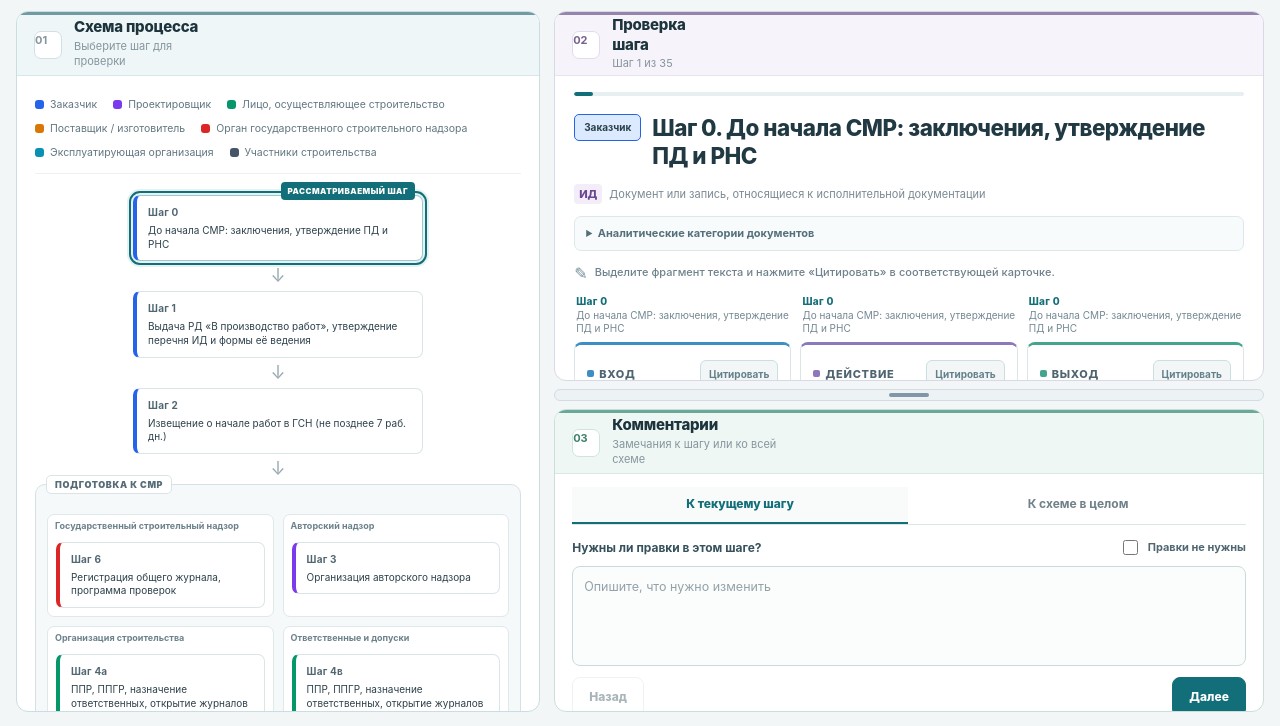
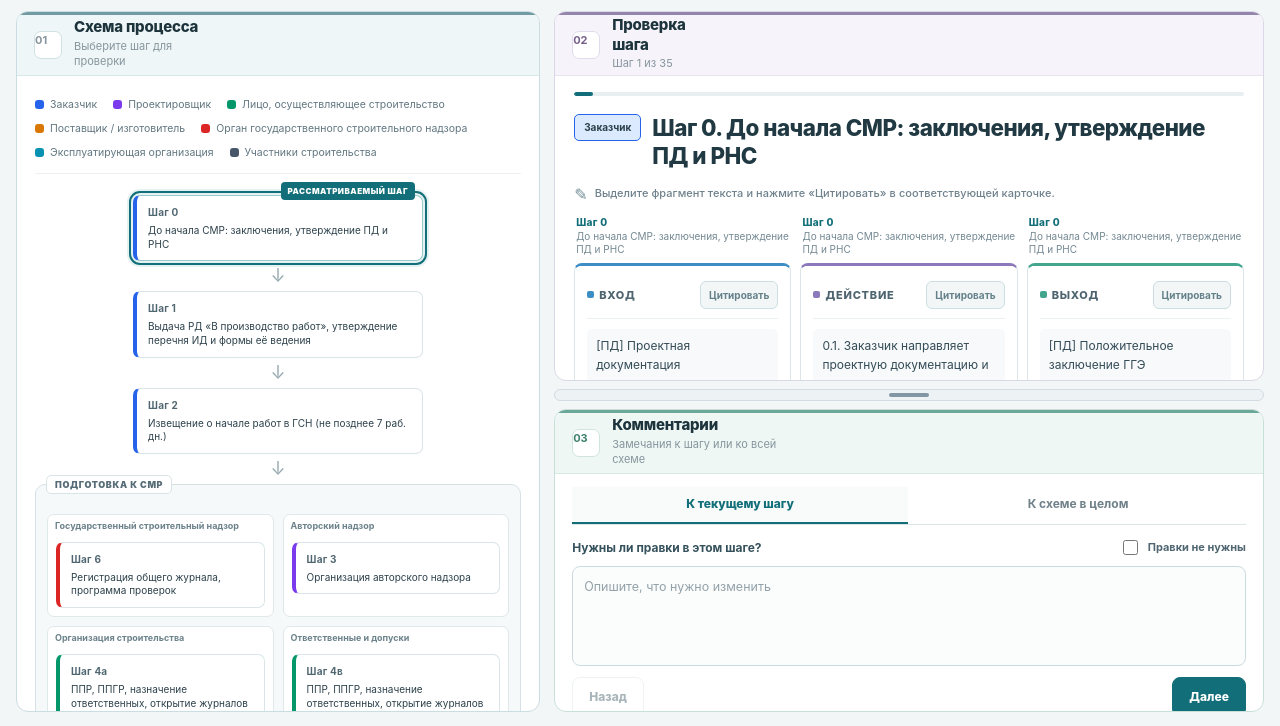
Before and after one commit to closertoreal/closertoreal.github.io, a plain HTML site: page index.html in a window 1280 px wide. Both pictures are taken after typing "Sample" into the empty fields and a click on the button "Начать проверку". Shown: the part 74-800 px from the top of the page. Drawn offline with Linux system fonts and the light colour scheme.

Commit message:
Remove approved document legends on both pages

```diff
--- a/index.html
+++ b/index.html
@@ -218,8 +218,8 @@ button,input,.comment-editor{font:inherit}button{transition:background-color .16
         <div class="question-scroll">
           <div class="progress"><i id="progress"></i></div>
           <div class="question-head"><span class="actor-badge" id="actorBadge"></span><h1 id="questionTitle"></h1></div>
-          <p class="id-legend"><span class="id-tag">ИД</span> Документ или запись, относящиеся к исполнительной документации</p>
-          <details class="scope-legend"><summary>Аналитические категории документов</summary><div class="scope-legend-content"><p><strong>[ИД]</strong> - документы, входящие в состав исполнительной документации.</p><p><strong>[Связанный документ]</strong> - документы для формирования, проверки или комплектования ИД, не являющиеся ИД сами по себе.</p><p><strong>[Контекст процесса]</strong> - документы об условиях выполнения работ, не подлежащие автоматическому включению в реестр ИД.</p><p class="scope-caveat">Это рабочая классификация СИД, а не нормативно установленный перечень. Применяется только к документам, для которых категория указана явно.</p></div></details><p class="quote-hint" role="note"><span class="hint-icon" aria-hidden="true">✎</span> Выделите фрагмент текста и нажмите «Цитировать» в соответствующей карточке.</p>
+
+          <p class="quote-hint" role="note"><span class="hint-icon" aria-hidden="true">✎</span> Выделите фрагмент текста и нажмите «Цитировать» в соответствующей карточке.</p>
           <div class="reference-notice hidden" id="referenceNotice" role="status" aria-live="polite">
             <span id="referenceMessage">Связанный результат выделен ниже в блоке «Выход».</span>
             <button type="button" id="referenceBack">Вернуться к исходному шагу</button>
```
Also changed, not shown: new/index.html (+2 -2 lines).
